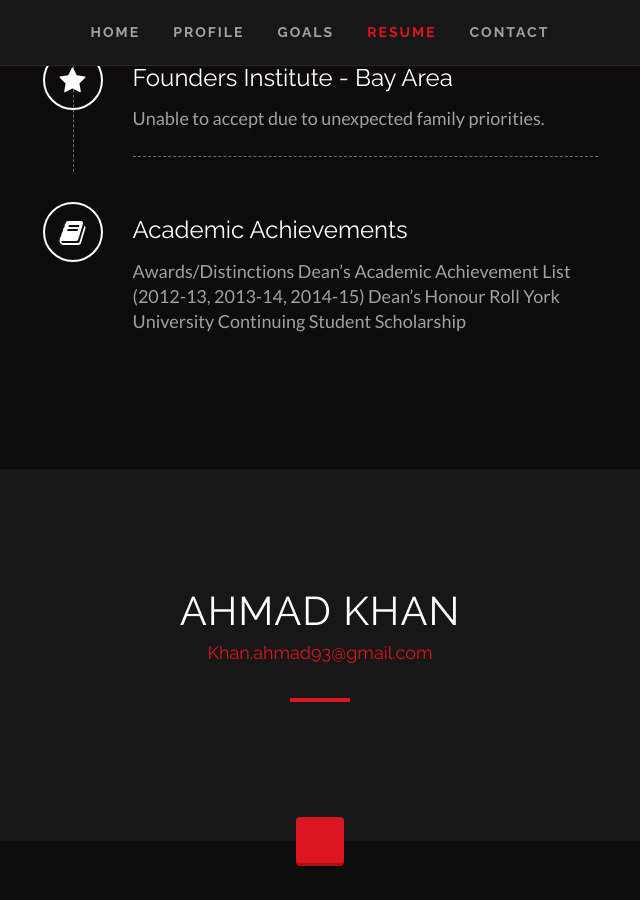
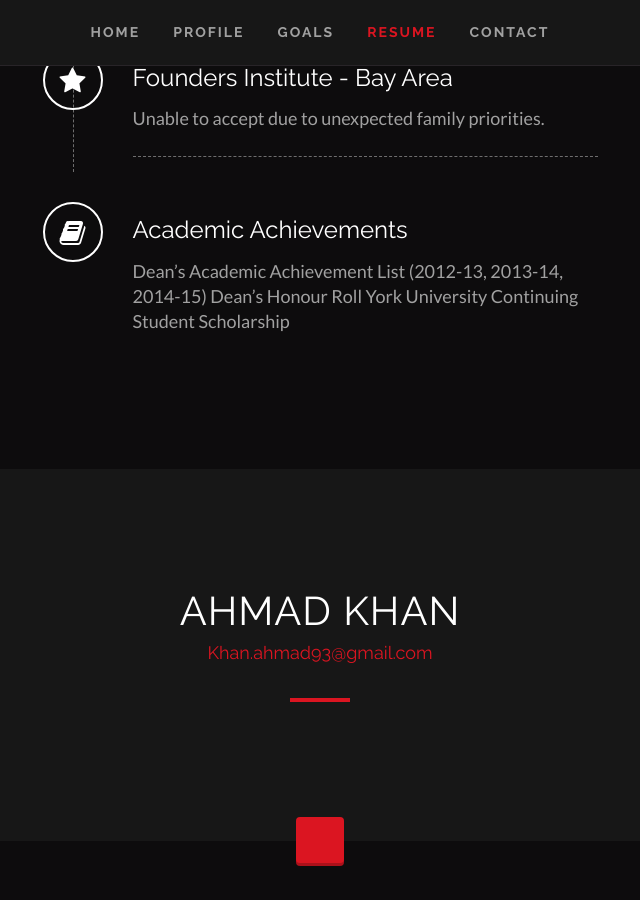
Before and after one commit to clearcareer/AhmadKhan, a Jekyll site: the page built from index.html, in a window 1280 px wide and 900 px high, scrolled down 4280 px. Shown: the whole window, without its empty margins (320-960 px from the left). Built offline with Jekyll 4.4.1, drawn with Linux system fonts in a browser that asks for light colours; some web fonts are replaced.

Commit message:
Updated '/index.html' via CloudCannon

```diff
--- a/index.html
+++ b/index.html
@@ -52,7 +52,7 @@
     description: Unable to accept due to unexpected family priorities.
     icon: star
   - name: Academic Achievements
-    description: "Awards/Distinctions\nDean’s Academic Achievement List \n             (2012-13, 2013-14, 2014-15)\n\nDean’s Honour Roll\n\nYork University Continuing Student Scholarship"
+    description: "Dean’s Academic Achievement List \n             (2012-13, 2013-14, 2014-15)\n\nDean’s Honour Roll\n\nYork University Continuing Student Scholarship"
     icon: book
 social_icons:
   - name: Twitter
```
